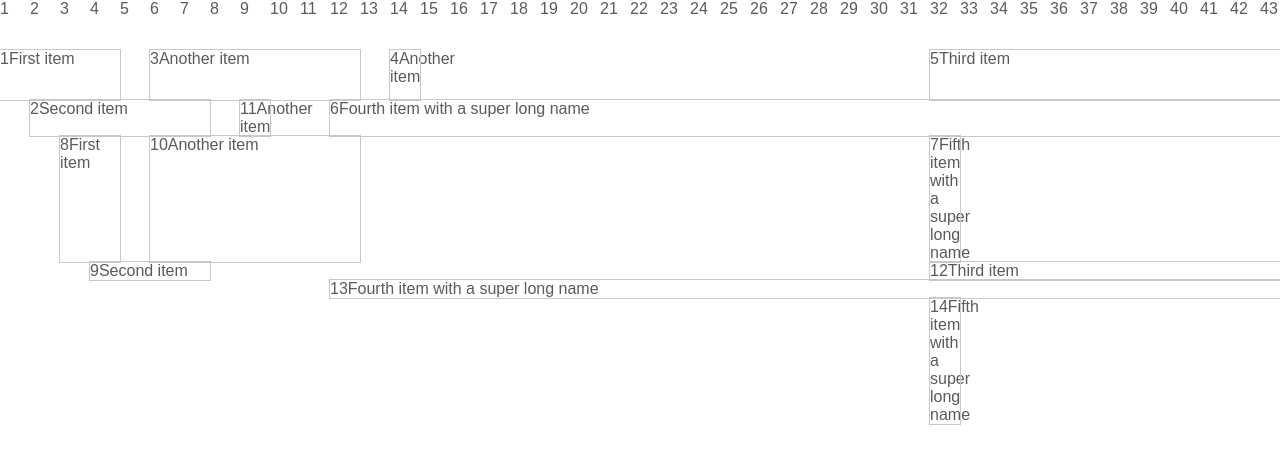
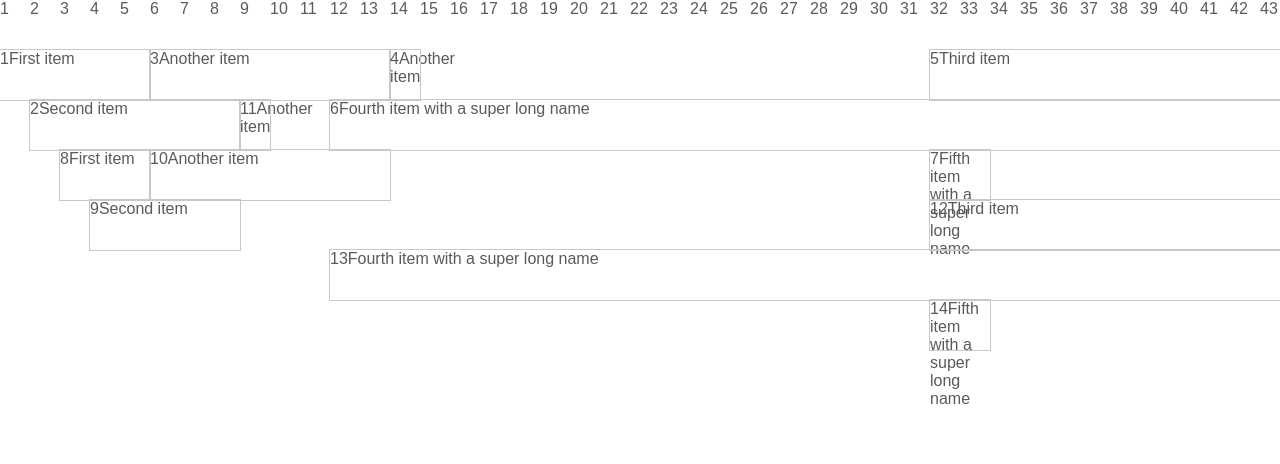
Before and after one commit to meliquintero/timeline, a React (Create React App) app: page / in a window 1280 px wide. Shown: the top 464 px of the page. Built offline with nearby package versions, Linux system fonts and the light colour scheme.

Commit message:
implemented edit

```diff
--- a/src/components/App.js
+++ b/src/components/App.js
@@ -11,11 +11,19 @@ const App = () => {
     setItems(items.getSortedItems())
   }, []);
 
+  const onItemEdit = (itemPased) => {
+    const copyItems = items.map(item => {
+      return (item.id === itemPased.id) ? itemPased : item;
+    });
+
+    setItems(copyItems);
+  }
+
   return (
     <div>
       <Header/>
       { items &&
-        <Grid items={items}/>
+        <Grid items={items} onItemEdit={onItemEdit}/>
       }
     </div>
   );
--- a/src/components/Cell.js
+++ b/src/components/Cell.js
@@ -1,25 +1,59 @@
-import React from 'react';
+import React, { useState, useEffect } from 'react';
 import { getDayInGrid } from './../timelineItems';
 
-const Cell = ({item}) => {
-  let eventStyle = {
-    gridColumn: `${getDayInGrid(item.start)}/${getDayInGrid(item.end)}`
-  }
-
-  const onItemSelect = (item) => {
-    console.log('item', item);
-  }
-
+const ItemDetails = ({item, onItemEdit}) => {
   return(
-    <div
-      key={item.id}
-      className='grid-cell'
-      style={eventStyle}
-      onClick={() => onItemSelect(item)}>
+    <div>
       {item.id}
       {item.name}
     </div>
   )
 }
 
+const Cell = ({item, onItemEdit}) => {
+  let [isEditing, setIsEditing] = useState(false)
+  let [itemCopy, setItemCopy] = useState(item)
+
+  useEffect(() => {
+    onItemEdit(itemCopy);
+  }, [itemCopy]);
+
+  const onItemSelect = () => {
+    setIsEditing(!isEditing)
+  }
+
+  const handleSubmit = (e) => {
+    e.preventDefault();
+    setIsEditing(!isEditing)
+  }
+
+  const handleChange = (e) => {
+    setItemCopy({...itemCopy, name: e.target.value})
+  }
+
+  let eventStyle = {
+    gridColumn: `${getDayInGrid(item.start)}/${getDayInGrid(item.end)+1}`
+  }
+
+  return(
+    <div
+      className='grid-cell'
+      key={item.id}
+      style={eventStyle}
+      onDoubleClick={() => onItemSelect()}>
+      {isEditing &&
+        <form onSubmit={handleSubmit}>
+          <input
+            type='text'
+            defaultValue={item.name}
+            onChange={handleChange}/>
+        </form >
+      }
+      {!isEditing &&
+        <ItemDetails item={item} />
+      }
+    </div>
+  )
+}
+
 export default Cell;
--- a/src/components/Grid.js
+++ b/src/components/Grid.js
@@ -1,11 +1,14 @@
 import React from 'react';
 import Cell from './Cell';
 
-const Grid = ({items}) => {
+const Grid = ({items, onItemEdit}) => {
   const CellList =  items.map((item, i) => {
     return(
-      <Cell key={i} item={item}/>
-    );
+      <Cell
+        key={i}
+        item={item}
+        onItemEdit={onItemEdit}/>
+    )
   });
 
   return(
--- a/src/components/Header.js
+++ b/src/components/Header.js
@@ -1,13 +1,15 @@
 import React from 'react';
 
 const Header = ({timelineItems}) => {
+  let rowStyle = { gridTemplateRows: 'repeat(1, 50px)'}
+
   let row = [];
   for (let i = 1; i < 47; i++) {
-      row.push(<div>{i}</div>);
+      row.push(<div key={i}>{i}</div>);
   }
 
   return(
-    <div className='grid-container'>
+    <div className='grid-container' style={rowStyle}>
       { row }
     </div>
   )
--- a/src/index.css
+++ b/src/index.css
@@ -7,7 +7,7 @@ body {
 .grid-container {
   display: grid;
   color: rgb(90, 90, 90);
-  grid-template-rows: repeat(1, 50px);
+  grid-template-rows: repeat(6, 50px);
   grid-template-columns: repeat(46, 30px);
 }
 
--- a/src/timelineItems.js
+++ b/src/timelineItems.js
@@ -4,8 +4,8 @@ const daysBefore = {
 }
 
 const getDayInGrid = (date) => {
-  let [year, month, day] = date.split('-')
-  return daysBefore[month] + parseInt(day)
+  let [_, month, day] = date.split('-')
+  return daysBefore[month] + parseInt(day, 10)
 };
 
 const timelineItems = [
```
